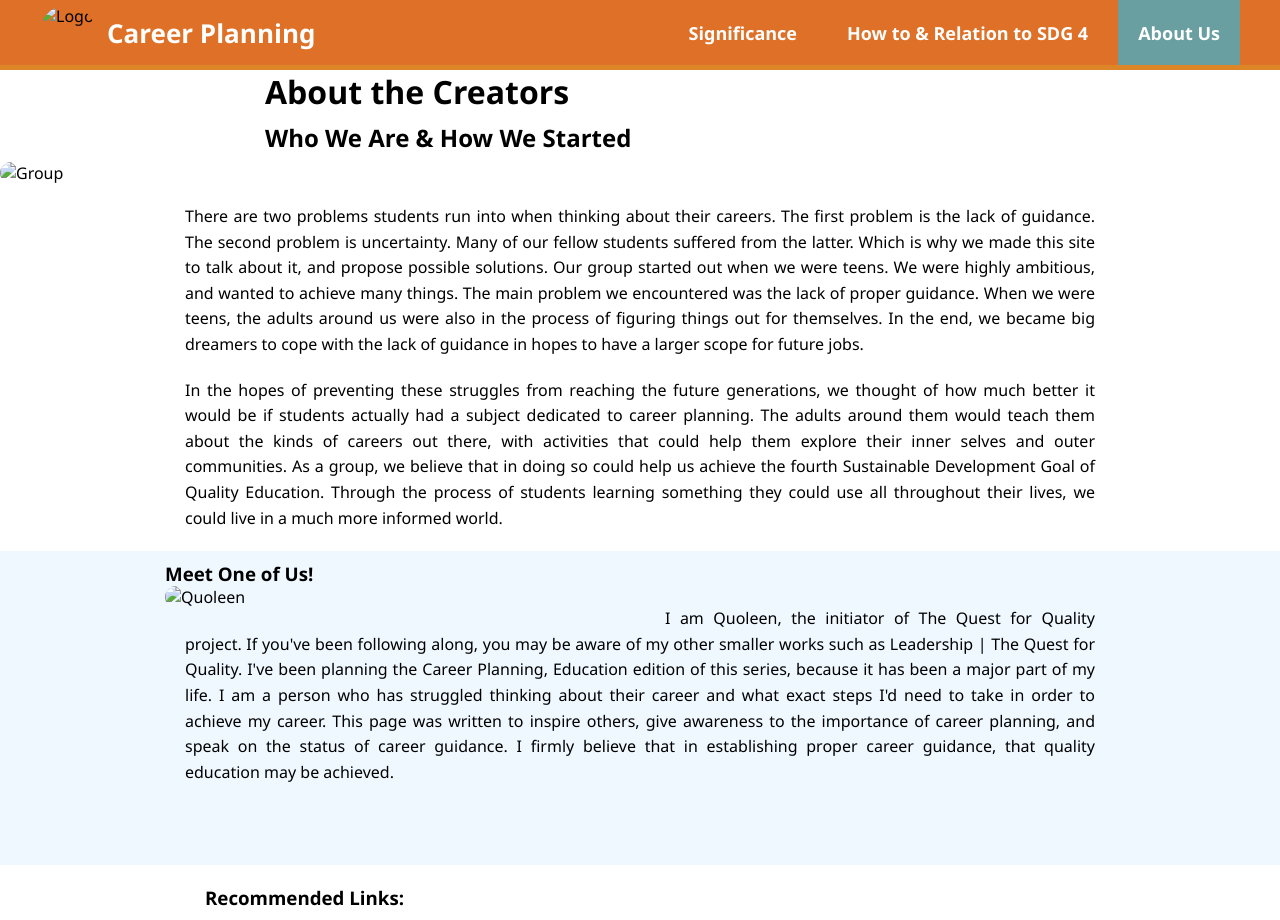
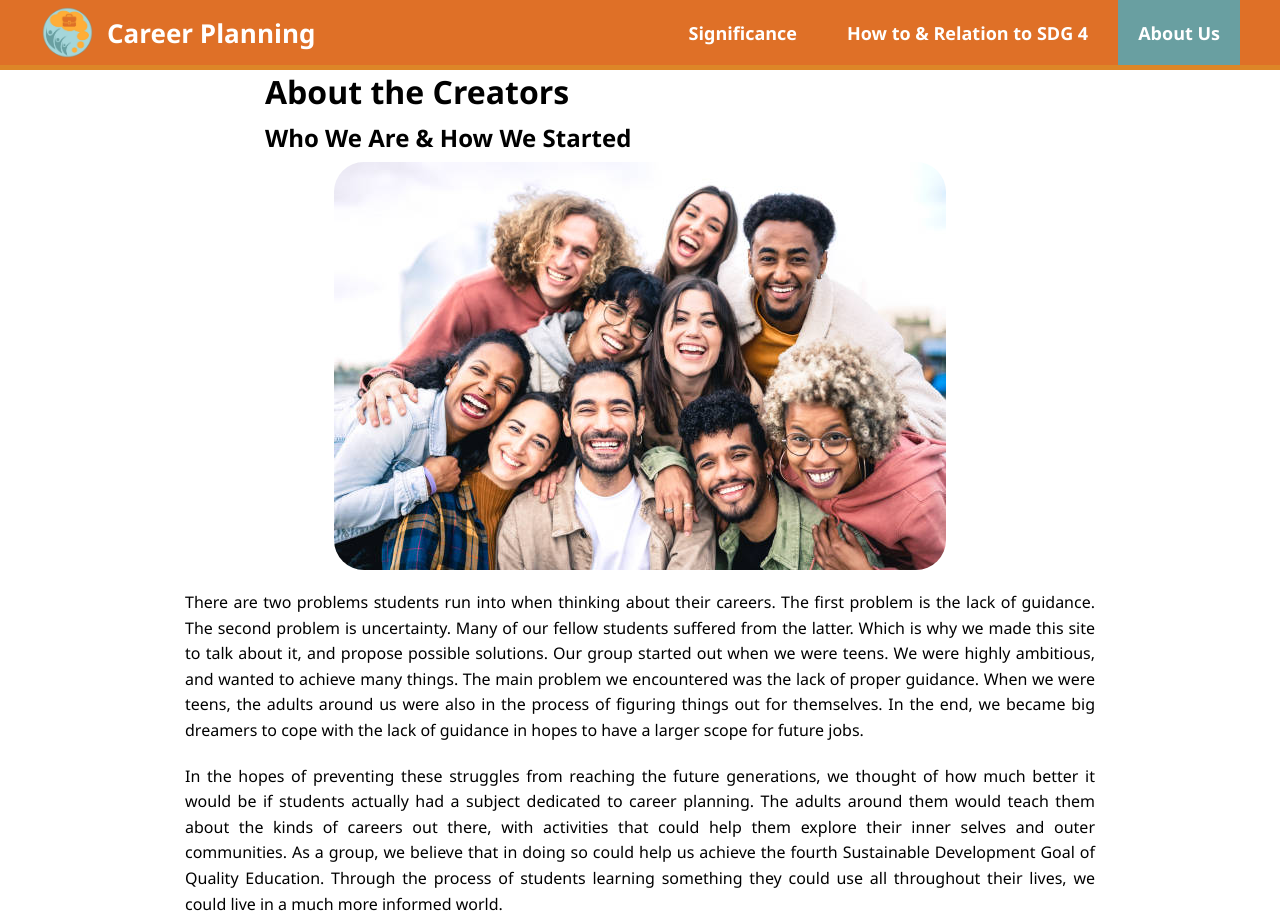
Before and after one commit to ayenne021-del/final-proj-q2, a plain HTML site: page about.html in a window 1280 px wide. Shown: the top 920 px of the page. Drawn offline with Linux system fonts and the light colour scheme.

Commit message:
Fix image paths and logo reference in about.html
Updated image paths and logo reference in about.html.

```diff
--- a/about.html
+++ b/about.html
@@ -5,7 +5,7 @@
     <meta name="viewport" content="width=device-width, initial-scale=1.0">
     <title>Career Planning | The Quest for Quality [Education]</title>
     <link rel="stylesheet" href="about.css">
-    <link rel="icon" type="image/x-icon" href="../media/logo.png">
+    <link rel="icon" type="image/x-icon" href="logo.png">
 </head>
 
 <body>
@@ -13,7 +13,7 @@
 <header>
 <nav>
   <div class="nav-left">
-    <img src="../media/logo.png" alt="Logo">
+    <img src="logo.png" alt="Logo">
     <h1><a href="index.html">Career Planning</a></h1>
   </div>
 
@@ -33,7 +33,7 @@
 <main>
 
 <section>
-    <img id="group" src="../media/group.jpg" alt="Group">
+    <img id="group" src="group.jpg" alt="Group">
 
     <p>
         There are two problems students run into when thinking about their careers. The first problem is the lack of guidance.
@@ -57,7 +57,7 @@
 <section class="meet">
     <article class="quoleen-section">
         <h1 id="one">Meet One of Us!</h1>
-        <img id="quoleen" src="../media/quoleen.jpg" alt="Quoleen">
+        <img id="quoleen" src="quoleen.jpg" alt="Quoleen">
 
         <p>
             I am Quoleen, the initiator of The Quest for Quality project. If you've been following along, you may
@@ -102,10 +102,11 @@
     </div>
 
     <div class="right">
-        <img id="profile" src="../media/profile.png" alt="Profile">
+        <img id="profile" src="profile.png" alt="Profile">
         <h5 class="profile-details">Quoleen Feb Marie O. Intrepido<br>The Quest for Quality [Education]</h5>
     </div>
 </footer>
 
 </body>
+
 </html>
```
